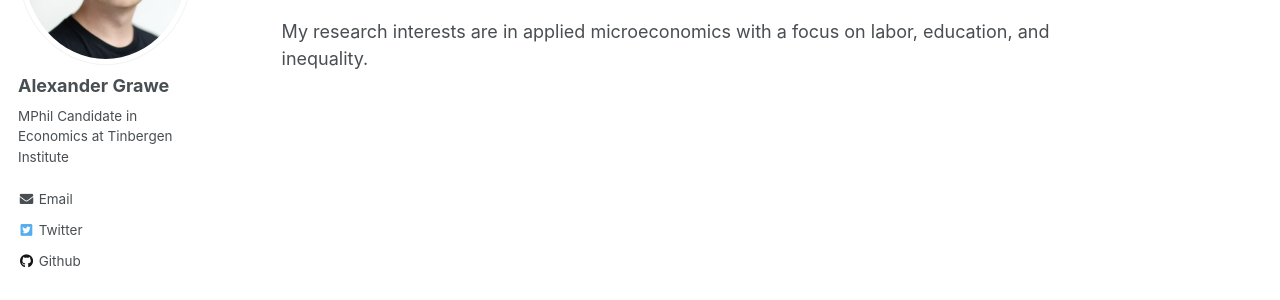
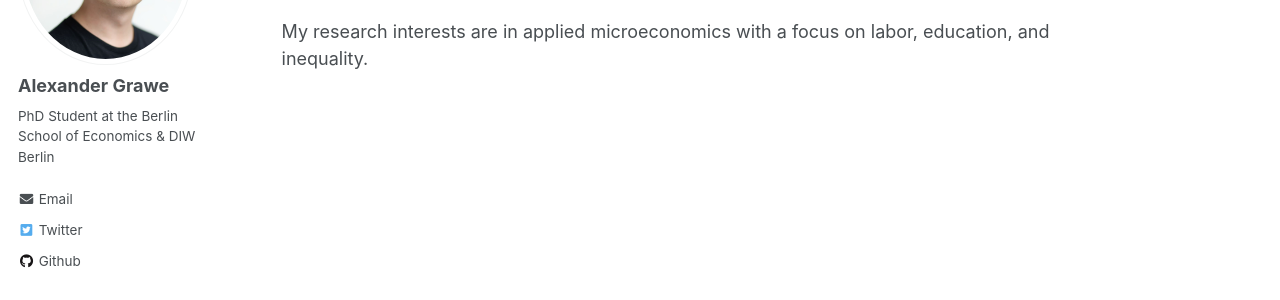
Before and after one commit to agrawe/agrawe.github.io, a Jekyll site: the page built from _pages/about.md, in a window 1280 px wide. Shown: the part 247-547 px from the top of the page. Built offline with Jekyll 4.4.1, drawn with Linux system fonts in a browser that asks for light colours.

Commit message:
Update Email, Description, CV

```diff
--- a/_config.yml
+++ b/_config.yml
@@ -83,12 +83,12 @@
 author:
   name             : "Alexander Grawe"
   avatar           : "Alexander_Grawe.jpg"
-  bio              : "MPhil Candidate in Economics at Tinbergen Institute"
+  bio              : "PhD Student at the Berlin School of Economics & DIW Berlin"
   location         :
   employer         :
   pubmed           :
   googlescholar    :
-  email            : a.r.grawe@tinbergen.nl
+  email            : alexander.r.grawe@gmail.com
   researchgate     :  # example: "https://www.researchgate.net/profile/yourprofile"
   uri              :
   bitbucket        :
```
Also changed, not shown: 1 other file.
